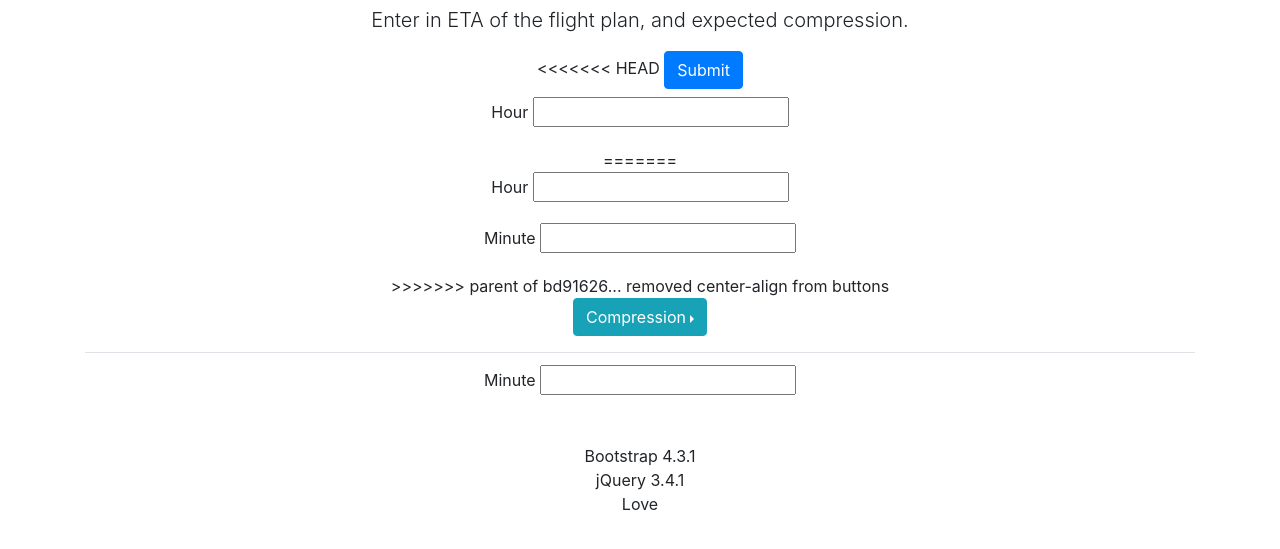
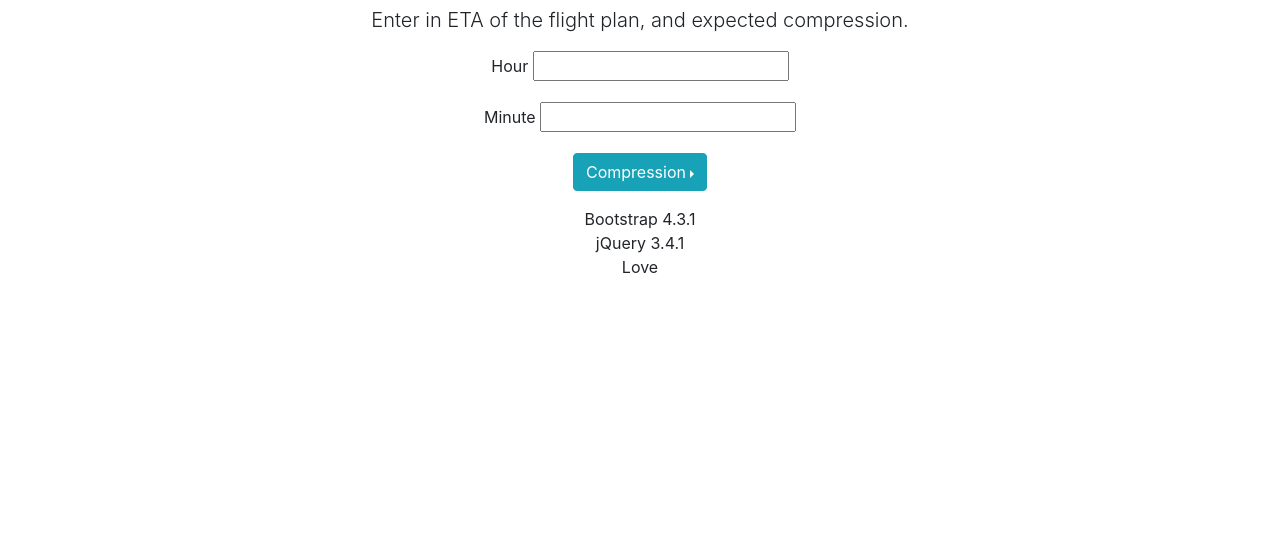
Before and after one commit to TheBros35/xplanecalculator, a website: page index.html in a window 1280 px wide. Shown: the part 155-704 px from the top of the page. Drawn offline with Linux system fonts and the light colour scheme.

Commit message:
actually reverted the file this time.

```diff
--- a/index.html
+++ b/index.html
@@ -54,30 +54,6 @@
         <h1 class="mt-5">X-Plane Ground Speed Calculator</h1>
         <p class="lead">Enter in ETA of the flight plan, and expected compression.</p>
         <!-- Start of input forms -->
-<<<<<<< HEAD
-
-
-
-        <!-- End of input forms -->
-        <button type="submit" id="realTimeBtn" class="btn btn-primary">Submit</button>
-        <h2 id="realTimeH2"></h2>
-
-        <table class="table">
-          <tr>
-            <div class="form-group">
-              <label for="hour">Hour</label>
-              <input id="hourInp" maxlength="2" type="text" />
-            </div>
-          </tr>
-          <tr>
-            <td>
-            <div class="form-group">
-              <label for="minute">Minute</label>
-              <input id="minInp" maxlength="2" type="text" />
-            </div>
-            </td>
-          </tr>
-=======
         <div class="container">
           <div class="form-group">
             <label for="hour">Hour</label>
@@ -87,7 +63,6 @@
             <label for="minute">Minute</label>
             <input id="minInp" maxlength="2" type="text" style="text-align: center" />
           </div>
->>>>>>> parent of bd91626... removed center-align from buttons
           <div class="form-group">
             <div class="dropdown dropright">
               <button type="button" class="btn btn-info dropdown-toggle" data-toggle="dropdown">Compression</button>
```
